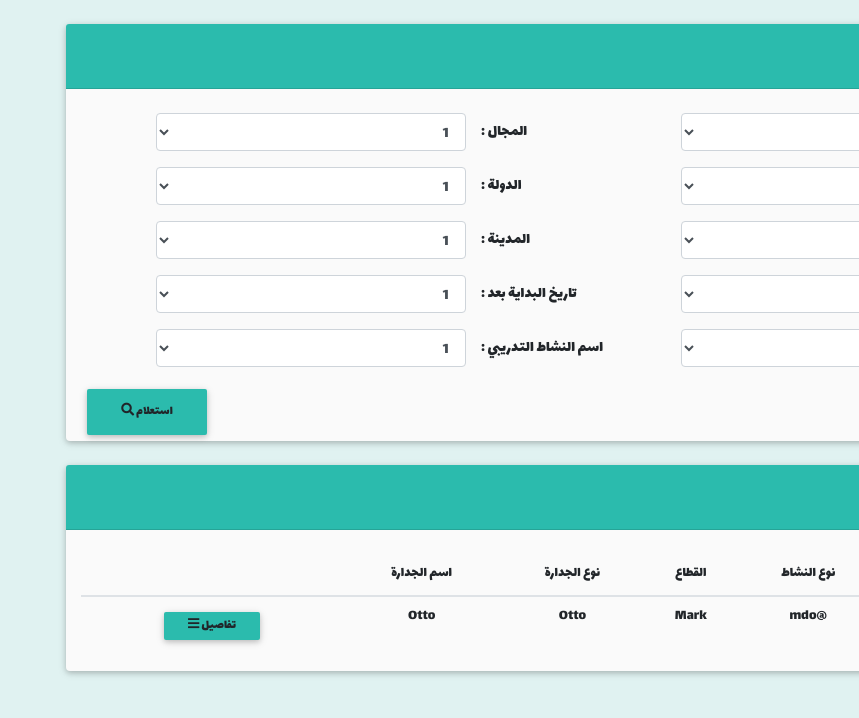
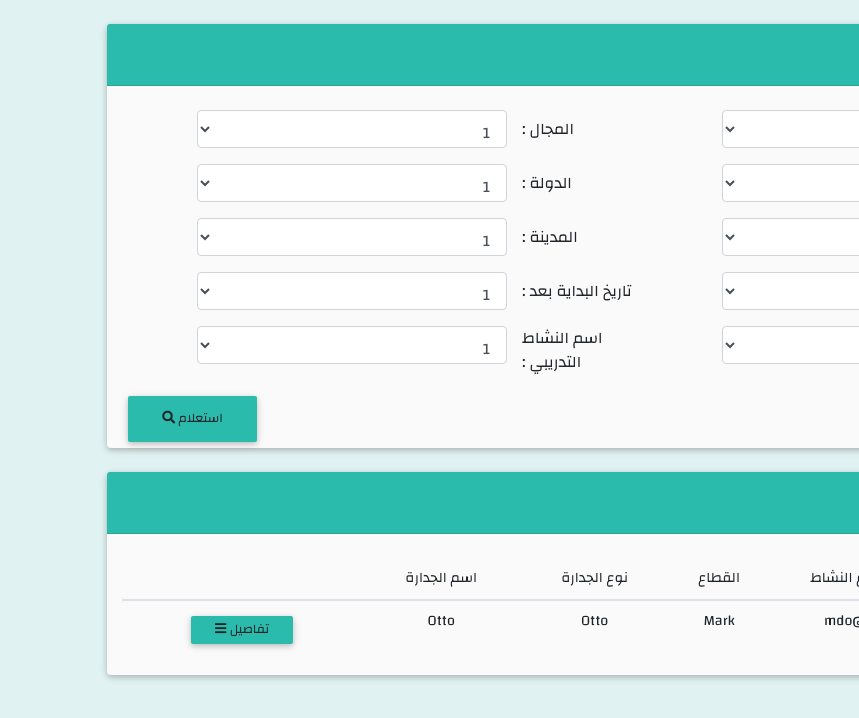
Before and after one commit to AngularIPAteam/Training, an Angular app in the folder QueryEmpsTraining/: page / in a window 1280 px wide. Shown: the top 718 px of the page, without its empty margins (421-1280 px from the left). Built offline with nearby package versions, Linux system fonts and the light colour scheme.

Commit message:
تغيير الخط وتنسيق

```diff
--- a/QueryEmpsTraining/src/app/components/search-operations/search-operations.component.html
+++ b/QueryEmpsTraining/src/app/components/search-operations/search-operations.component.html
@@ -1,7 +1,7 @@
 <form action="">
   <div class="container">
     <div class="container  row col">
-      <div class="col-6">
+      <div class="col-12 col-md-6">
         <div class="form-group row col-12">
           <label class="my-auto col-10 col-md-4">نوع الجدارة :</label>
           <select class="form-control col-8">
@@ -33,7 +33,7 @@
           </select>
         </div>
       </div>
-      <div class="col-6">
+      <div class="col-12 col-md-6">
         <div class="form-group row col-12">
             <label class="my-auto col-10 col-md-4">المجال :</label>
             <select class="form-control col-8">
--- a/QueryEmpsTraining/src/index.html
+++ b/QueryEmpsTraining/src/index.html
@@ -11,10 +11,10 @@
   <!-- Material Design Bootstrap -->
   <link href="https://cdnjs.cloudflare.com/ajax/libs/mdbootstrap/4.7.4/css/mdb.min.css" rel="stylesheet">
 
-  <link href="https://fonts.googleapis.com/css?family=Lalezar" rel="stylesheet">
+  <link href="https://fonts.googleapis.com/css?family=Changa" rel="stylesheet">
   <style>
     body {
-      font-family: 'Lalezar', cursive;
+      font-family: 'Changa', sans-serif;
       }
   </style>
   <meta name="viewport" content="width=device-width, initial-scale=1">
```
